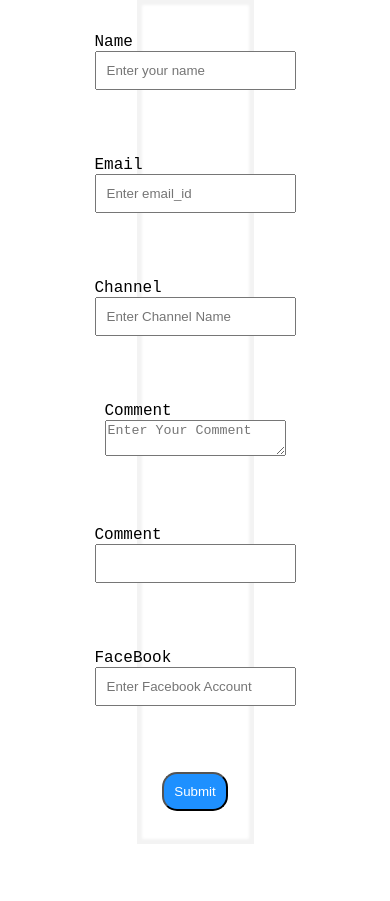
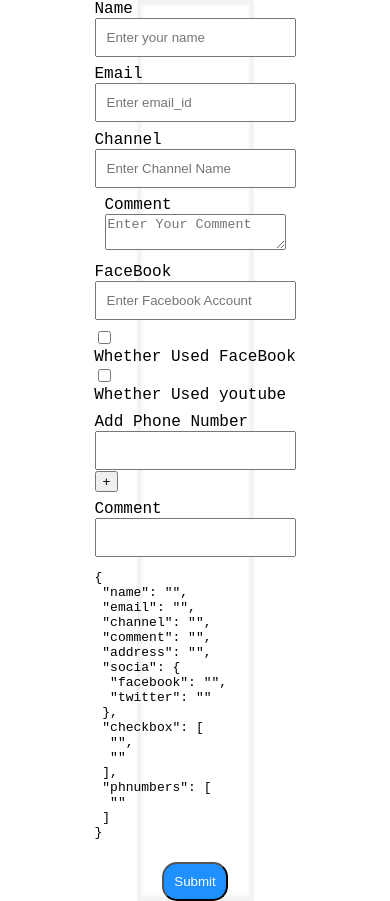
Before and after one commit to personal2004/REACT_Formik, a React (Create React App) app: page /youtube in a window 390 px wide. Before the commit the page ends 844 px from the top, so only its background shows below. Built offline with nearby package versions, Linux system fonts and the light colour scheme.

Commit message:
Dynamically added phone number using FieldArray

```diff
--- a/src/components/youtubeform/index.css
+++ b/src/components/youtubeform/index.css
@@ -1,17 +1,18 @@
 .youtube_form{
  width:100vw;
- height: 100vh;
  display: flex;
  align-items: center;
  justify-content: center;
+ overflow: scroll;
+
 }
 .youtube_form_content{
  width: 30vw;
- height: 100vh;
  box-shadow: inset 0 0 3px 5px #F3F3F3;
  display: flex;
  flex-direction: column;
  align-items: center;
+ gap: 1vh;
  justify-content: space-around;
 }
 .YoutubeForm-contrl label{
--- a/src/components/youtubeform/youtubeform.jsx
+++ b/src/components/youtubeform/youtubeform.jsx
@@ -1,9 +1,10 @@
-import { ErrorMessage, Field, Formik } from "formik";
+import { ErrorMessage, Field, FieldArray, Formik } from "formik";
 import * as Yup from 'yup';
 import "./index.css";
 import TextError from "./error";
 
 const YoutubeForm=()=>{
+
   const initialValues={
     name:'',
     email:'',
@@ -13,8 +14,11 @@ const YoutubeForm=()=>{
     socia:{
       facebook:'',
       twitter:'',
-    }
+    },
+    checkbox:['',''],
+    phnumbers:['']
   }
+
   const validationSchema=Yup.object({
     name:Yup.string().required("Required!"),
     email:Yup.string()
@@ -32,11 +36,12 @@ return(
   <Formik initialValues={initialValues} validationSchema={validationSchema} onSubmit={onSubmit}>
 
     <div className="youtube_form_content">
+
         <div className="YoutubeForm-contrl">
           <label htmlFor="name">Name</label>
           <Field type='text' id='name' name="name" placeholder='Enter your name'/>
           {/* Error will be shown as text to ewap it in div or other component we use */}
-          <ErrorMessage name="name" component='<div>'/>
+          <ErrorMessage name="name" component='div'/>
         </div>
 
         <div className="YoutubeForm-contrl">
@@ -59,6 +64,44 @@ return(
         </div>
 
         <div className="YoutubeForm-contrl">
+          <label htmlFor="facebook">FaceBook</label>
+          <Field type='text' id='facebook' name='social.facebook' placeholder="Enter Facebook Account "/>
+          <ErrorMessage name="social.facebook" component={TextError}/>
+        </div>
+
+         <div className="YoutubeForm-contrl">
+          <Field type='checkbox'name='checkbox[0]' id="facebook"/>
+          <label htmlFor="facebook">Whether Used FaceBook</label>
+          <Field type='checkbox' name='checkbox[1]' id="youtube"/>
+          <label htmlFor="youtube">Whether Used   youtube</label>
+         </div>
+
+          <div className="YoutubeForm-contrl">
+          <label htmlFor="phnumbers">Add Phone Number</label>
+          {/* To dynamically add phone number in array use FieldArray */}
+          <FieldArray id="phnumbers" name="phnumbers">
+           {
+              (fieldArrayProps)=>{
+                    const {form,remove,push}=fieldArrayProps;
+                    const {values}=form;
+                    const {phnumbers}=values;
+                    return(
+                        phnumbers.map((phnumber,index)=>{
+                          return(
+                          <div key={index}>
+                          <Field type='text' name={`phnumbers[${index}]`}/>
+                          {index>0 && <button onClick={()=>{remove(index)}}>-</button>}
+                          <button onClick={()=>{push('')}}>+</button>
+                          </div>
+                          );
+                        })
+                    );
+              }
+           }
+          </FieldArray>
+          </div>
+
+         <div className="YoutubeForm-contrl">
           <label htmlFor="address">Comment</label>
           {/* In Render prop way we give arrow function as children to element and children input not linked to formik so we use props to take value from formik */}
           <Field  name='address'>
@@ -67,20 +110,14 @@ return(
               const {field,form,meta}=props;
               return (
                 <>
-                  {console.log(form.values)}
                   <input type="text" id="address"{...field}></input>
                   {meta.touched && meta.error ? <div>{meta.error}</div>:null}
+                  <pre>{JSON.stringify(form.values, null, 1)}</pre>
                 </>
               )
             }
             }
           </Field>
-        </div>
-
-        <div className="YoutubeForm-contrl">
-          <label htmlFor="facebook">FaceBook</label>
-          <Field type='text' id='facebook' name='social.facebook' placeholder="Enter Facebook Account "/>
-          <ErrorMessage name="social.facebook" component={TextError}/>
         </div>
 
         <button className='form_submit_button' type='submit'>Submit</button>
```
Also changed, not shown: 1 other file (tests, documents, lock files or other folders).
